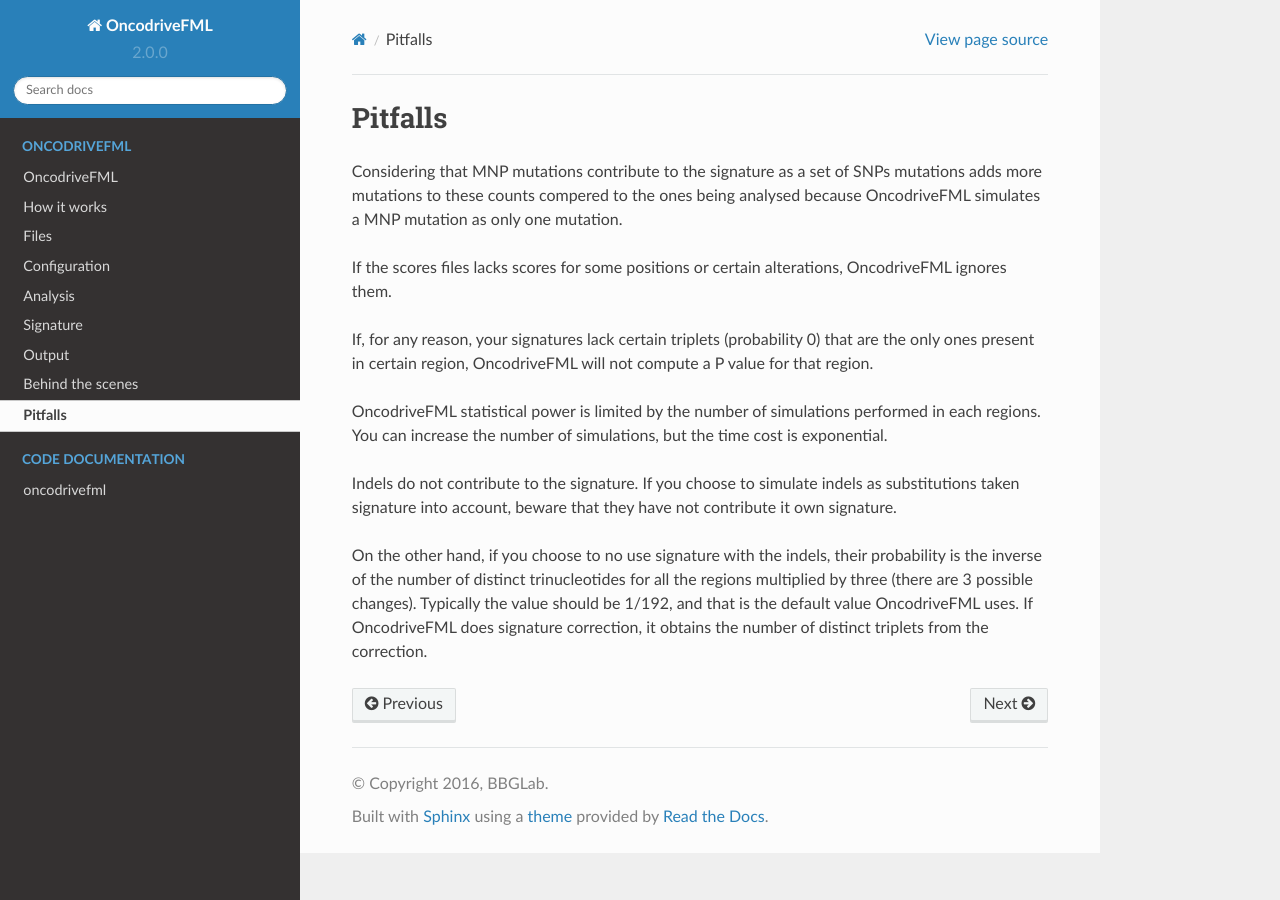
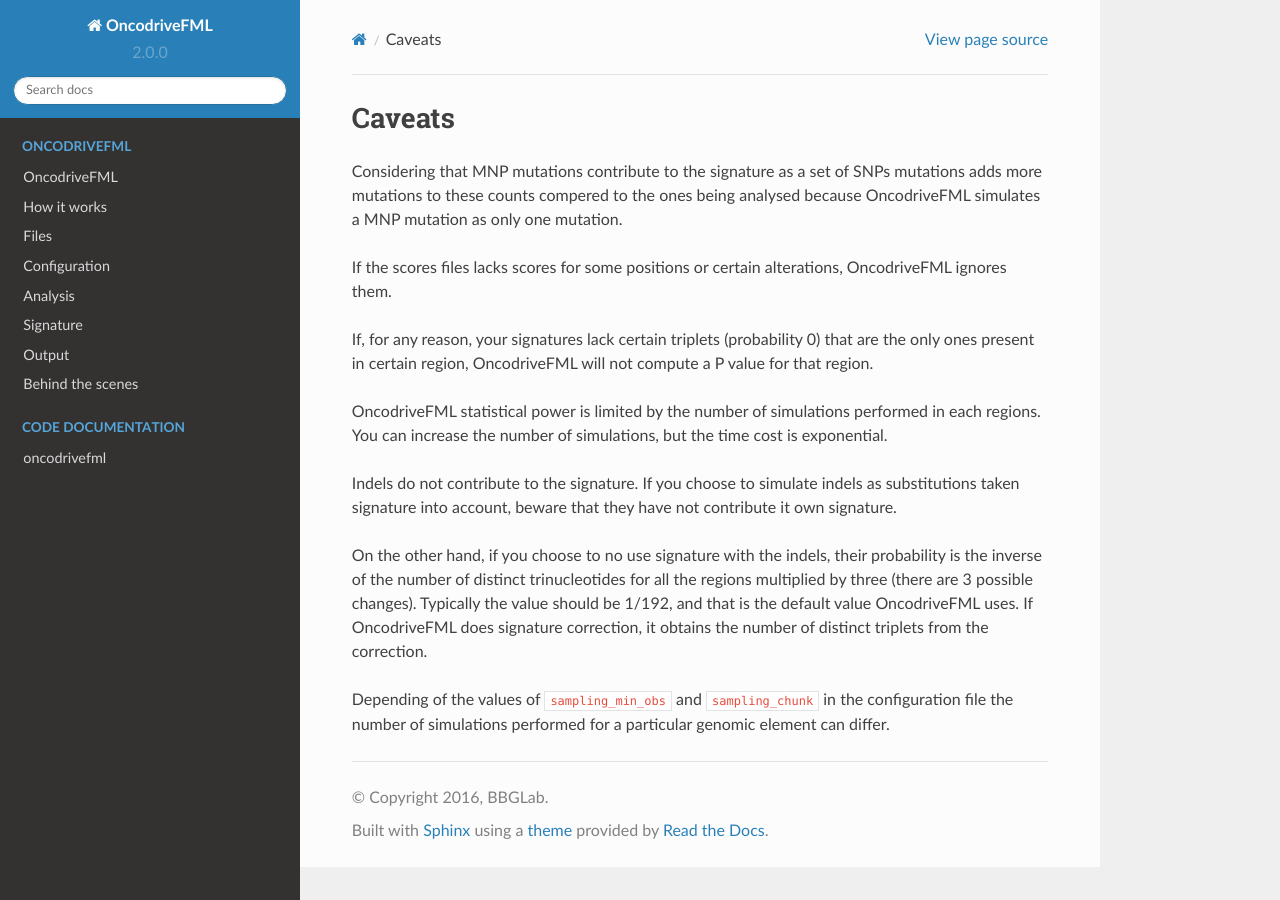
Before and after one commit to bbglab/oncodrivefml, a Sphinx documentation site: the page built from docs/source/caveats.rst, in a window 1280 px wide. Built offline with Sphinx 7.4.7 and the Read the Docs theme 2.0.0, drawn with Linux system fonts in a browser that asks for light colours; formulas are drawn with MathJax 3; pages that are not in the unit, such as notebooks, are missing from menus.

Commit message:
Caveats document renamed

```diff
--- a/docs/source/pitfalls.rst
+++ b/docs/source/caveats.rst
@@ -1,6 +1,6 @@
 
-Pitfalls
-========
+Caveats
+=======
 
 Considering that MNP mutations contribute to the
 signature as a set of SNPs mutations adds
@@ -36,3 +36,8 @@
 If OncodriveFML does signature correction,
 it obtains the number of distinct triplets
 from the correction.
+
+Depending of the values of ``sampling_min_obs`` and
+``sampling_chunk``  in the configuration file
+the number of simulations performed
+for a particular genomic element can differ.
```
